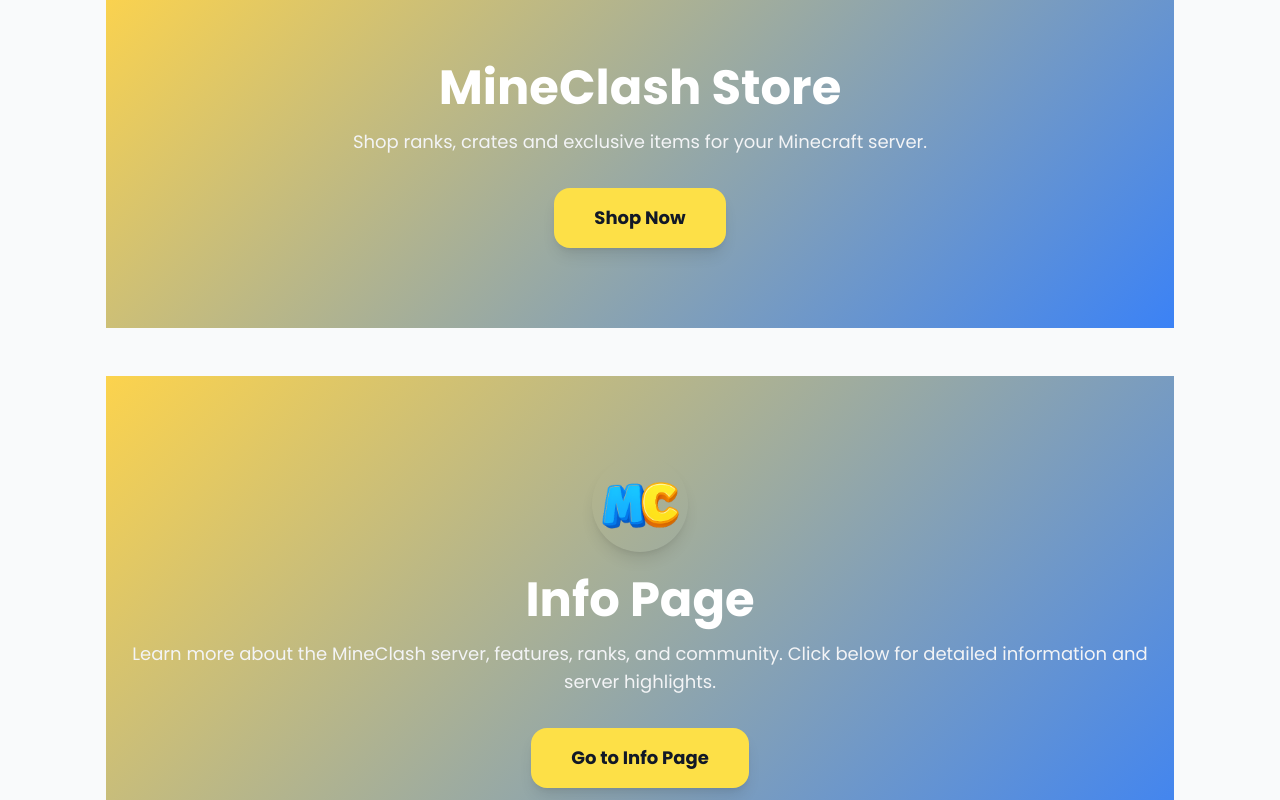
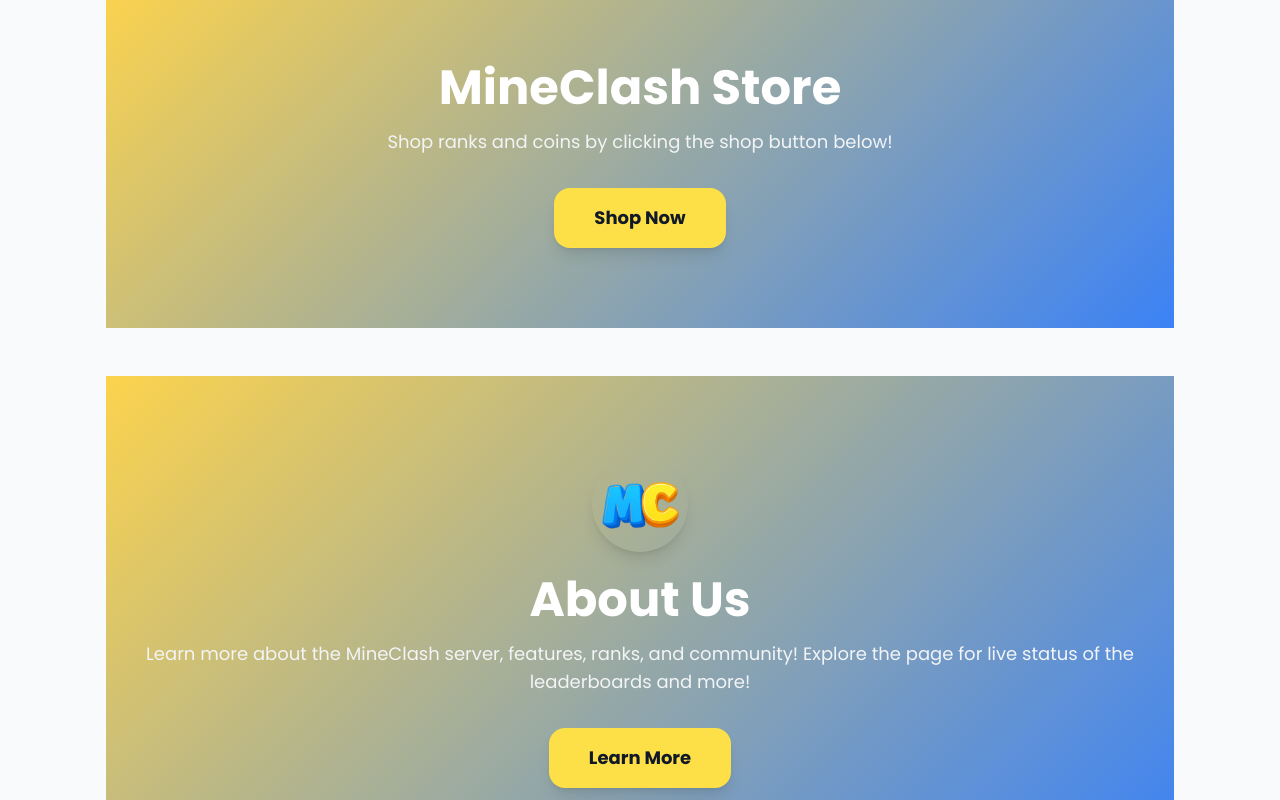
Before and after one commit to mineclash24h-blip/mineclash-store, a Next.js app: page / in a window 1280 px wide. Shown: the part 400-1200 px from the top of the page. Built offline with nearby package versions, Linux system fonts and the light colour scheme.

Commit message:
Final tweaks to info box styling on home page

```diff
--- a/pages/index.tsx
+++ b/pages/index.tsx
@@ -29,7 +29,7 @@
           <div className="flex flex-col items-center justify-center gap-8">
             <div className="w-full text-center text-white">
               <h1 className="text-5xl font-bold mb-4">MineClash Store</h1>
-              <p className="text-lg text-gray-100 mb-8">Shop ranks, crates and exclusive items for your Minecraft server.</p>
+              <p className="text-lg text-gray-100 mb-8">Shop ranks and coins by clicking the shop button below!</p>
               <Link href="/shop" className="inline-block px-10 py-4 bg-yellow-300 text-gray-900 rounded-2xl font-bold text-lg hover:bg-yellow-400 shadow-lg hover:shadow-xl transition-shadow">Shop Now</Link>
             </div>
           </div>
@@ -42,9 +42,9 @@
           <div className="flex flex-col items-center justify-center gap-8">
             <div className="w-full text-center text-white">
               <img src="/images/top%20logo.png" alt="Server Logo" className="mx-auto w-24 h-24 mb-6 rounded-full shadow-lg" />
-              <h1 className="text-5xl font-bold mb-4">Info Page</h1>
-              <p className="text-lg text-gray-100 mb-8">Learn more about the MineClash server, features, ranks, and community. Click below for detailed information and server highlights.</p>
-              <Link href="/info" className="inline-block px-10 py-4 bg-yellow-300 text-gray-900 rounded-2xl font-bold text-lg hover:bg-yellow-400 shadow-lg hover:shadow-xl transition-shadow">Go to Info Page</Link>
+              <h1 className="text-5xl font-bold mb-4">About Us</h1>
+              <p className="text-lg text-gray-100 mb-8">Learn more about the MineClash server, features, ranks, and community! Explore the page for live status of the leaderboards and more!</p>
+              <Link href="/info" className="inline-block px-10 py-4 bg-yellow-300 text-gray-900 rounded-2xl font-bold text-lg hover:bg-yellow-400 shadow-lg hover:shadow-xl transition-shadow">Learn More</Link>
             </div>
           </div>
         </div>
```
